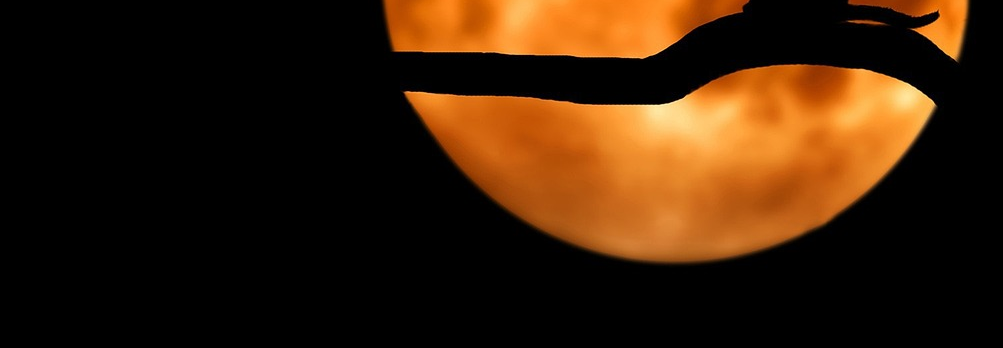
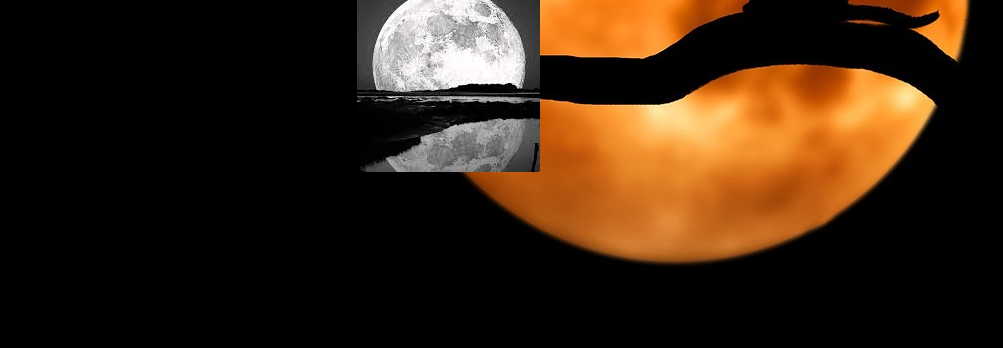
Before and after one commit to Echavarria2009/proyectotransversal802, a plain HTML site: page index.html in a window 1280 px wide. Shown: the part 452-800 px from the top of the page, without its empty margins (208-1211 px from the left). Drawn offline with Linux system fonts and the light colour scheme.

Commit message:
actualización uno 25/05/2023

```diff
--- a/estilos.css
+++ b/estilos.css
@@ -23,7 +23,7 @@
 
     position: relative;
 
-
+     top: 284px;
 
     width: 190px;
 
@@ -35,7 +35,7 @@
 
 
 
-    left: 180px;
+    left: 325px;
 
     background-image: url("negro.jfif");
 
```
